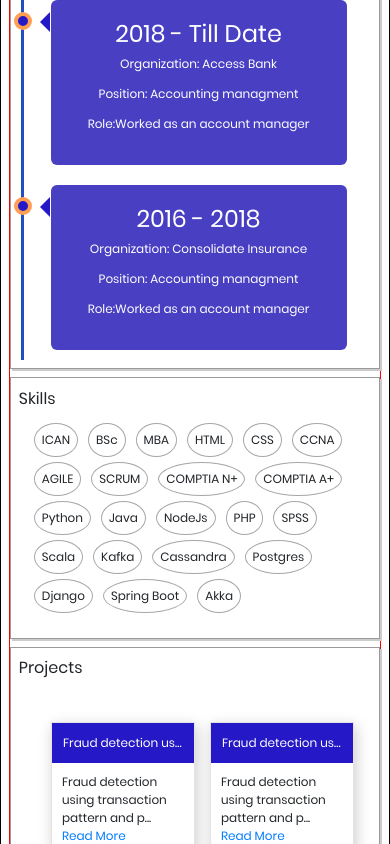
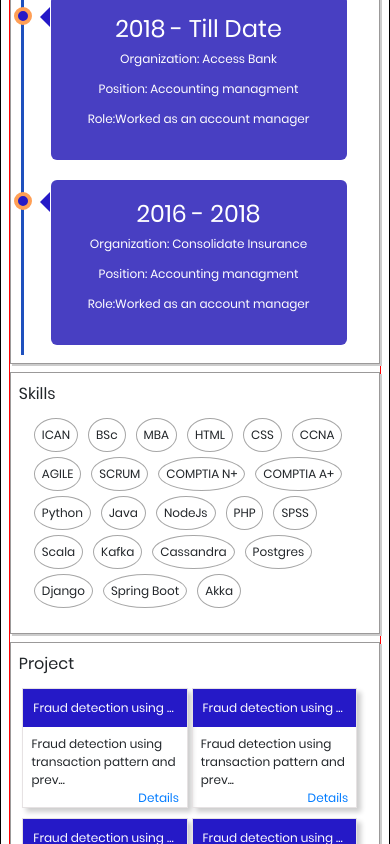
Before and after one commit to TechBuilder-360/portfolio-react, a React (Create React App) app: page /profile/1 in a window 390 px wide. Shown: the part 1156-2000 px from the top of the page. Built offline with nearby package versions, Linux system fonts and the light colour scheme; what react-social-login would draw is missing.

Commit message:
Added animation to project card

```diff
--- a/src/components/profile/experience/experience.js
+++ b/src/components/profile/experience/experience.js
@@ -11,7 +11,7 @@
 
   return (
     <div className={props.wrapper}>
-      <p className={classes.title}>{props.title}</p>
+      <p className='title' style={{textAlign: "left"}}>{props.title}</p>
       <div className={classes.timeline}>
         {sortedExperienceHistory.map((experience, index) => (
           <div className={`${classes.container}  ${direction}`} key={index}>
--- a/src/components/profile/professional_summary/professional_summary.js
+++ b/src/components/profile/professional_summary/professional_summary.js
@@ -4,8 +4,8 @@
 const ProfessionalSummary = props => {
     return (
         <div className={props.wrapper}>
-            <p className='title' style={{textAlign:'left'}}>Professional Summary</p> {/* styling of title should be moved to dashboard.module.css to ensure consistent title styling for each section */}
-            <p>{props.summary}</p>
+            <p className='title' style={{textAlign:'left'}}>{props.title}</p> {/* styling of title should be moved to dashboard.module.css to ensure consistent title styling for each section */}
+            <p style={{textAlign: "left"}}>{props.summary}</p>
         </div>
     )
 }
--- a/src/components/profile/projects/projects.js
+++ b/src/components/profile/projects/projects.js
@@ -1,45 +1,36 @@
 import React from "react";
 import { connect } from "react-redux";
-import {Link} from 'react-router-dom'
+import { Link } from "react-router-dom";
 import classes from "./projects.module.css";
 
-
-function text_truncate(str,len,ending){
-  if(len == null){
-    len=50
-  }
-if(ending == null){
-ending= '...'
-}
-if(str.length > len){
-  return str.substring(0,len-ending.length)+ending;
-}else{
-  return str
-}
+function text_truncate(str) {
+    let [maxLength, ending] = [50, "..."];
+    if (str.length > maxLength) {
+    return str.substring(0, maxLength).concat(ending);
+    }
+    return str;
 }
 
 const Projects = (props) => {
   return (
     <div className={props.wrapper}>
-      <p className={classes.title}>Projects</p>
+      <p className='title' style={{textAlign: "left"}}>{props.title}</p>
       <div className={classes.container}>
         {props.projects.map((project, index) => (
           <div key={index} className={classes.card}>
             <div className={classes.head}>{project.title}</div>
             <div className={classes.body}>
-            <span>
-              {text_truncate(project.description)}<br/>
-              </span>
+              <div>
+                {text_truncate(project.description)}
+              </div>
               <Link to="#" className={classes.link}>
-                {" "}
-                Read More
+                Details
               </Link>
             </div>
           </div>
         ))}
       </div>
     </div>
-
   );
 };
 
--- a/src/components/profile/projects/projects.module.css
+++ b/src/components/profile/projects/projects.module.css
@@ -1,81 +1,64 @@
 /* card styling*/
-.card{
-         font-family: Arial, Helvetica, sans-serif;
-         max-width: 200px;
-         height:auto;
+.card {
+  max-width: 23%;
+  min-width: 23%;
+  position: relative;
   border: 1px solid #e6e2e3;
-         box-shadow:2px 4px 14px rgba(0, 0, 0, 0.2);
-         margin-left: 2%;
+  box-shadow: 2px 4px 14px rgba(0, 0, 0, 0.2);
+  margin-right: 2%;
   margin-bottom: 2%;
+}
 
-}
-.card:hover{
+.card:hover {
   cursor: pointer;
+  top: -4px;
 }
 
 /*card body*/
-.body{
-text-align:left;
-height:auto;
-padding:10px;
+.body {
+  text-align: left;
+  padding: 5%;
 }
 
 /*card title*/
-.head{
-         width: auto;
-         border: 1px solid rgb(37, 25, 199);;
+.head {
   background-color: rgb(37, 25, 199);
   padding: 10px;
-         text-overflow:ellipsis;
+  text-align: center;
+  text-overflow: ellipsis;
   white-space: nowrap;
   overflow: hidden;
   color: white;
 }
 
-.container{
+.container {
+  box-sizing: border-box;
+  padding: 0 1%;
   display: flex;
-         flex-direction: row;
+  align-items: flex-start;
   flex-wrap: wrap;
-         height:auto;
-         justify-content: center;
-
+  flex-grow: 1;
 }
-.head:hover{
+.head:hover {
   background-color: rgb(41, 30, 245);
 }
+
 /*link style*/
-
-.link{
-         margin-left:0px;
-}
-.title{
-         text-align:left;
-         font-size: 12pt;
+.link {
+  float: right;
 }
 
-@media screen and (max-width: 760px){
-        .card{
-         font-family: Arial, Helvetica, sans-serif;
-         max-width: 144px;
-         height:auto;
+@media (max-width: 565px) {
+  .card {
+    max-width: 48%;
+    min-width: 48%;
     border: 1px solid #e6e2e3;
-         box-shadow:3px black rgba(0, 0, 0, 0.2);
-         margin-top: 30px;
-         margin-left: 15px;
+    box-shadow: 4px 4px 5px rgba(0, 0, 0, 0.2);
+    margin-bottom: 3%;
+    margin-right: 1%;
   }
-
-     }
-
-
-     @media screen and (max-width: 760px) and (min-width:649px){
-
-         .card{
-                  font-family: Arial, Helvetica, sans-serif;
-          max-width: 280px;
-          height:auto;
-          border: 1px solid #e6e2e3;
-          box-shadow:3px black rgba(0, 0, 0, 0.2);
-          margin-top: 30px;
-          margin-left: 15px;
+  .card:hover {
+    cursor: pointer;
+    top: -0;
   }
 }
--- a/src/container/dashboard/dashboard.js
+++ b/src/container/dashboard/dashboard.js
@@ -27,11 +27,11 @@
           </aside>
           <main className={classes.Main}>
             {/* <CoverImage title="This is the cover image component" /> */}
-            <ProfessionalSummary wrapper={classes.Main_Content} title="This is the professional info component" />
+            <ProfessionalSummary wrapper={classes.Main_Content} title="Professional Summary" />
             <Education wrapper={classes.Main_Content} title="Education" />
             <Experience wrapper={classes.Main_Content} title="Experience" />
             <Skills wrapper={classes.Main_Content} title="Skills" />
-            <Projects wrapper={classes.Main_Content} title="This is the project component" />
+            <Projects wrapper={classes.Main_Content} title="Project" />
           </main>
         </div>
       </Container>
```
Lines whose indentation alone changed are shown as unchanged.
